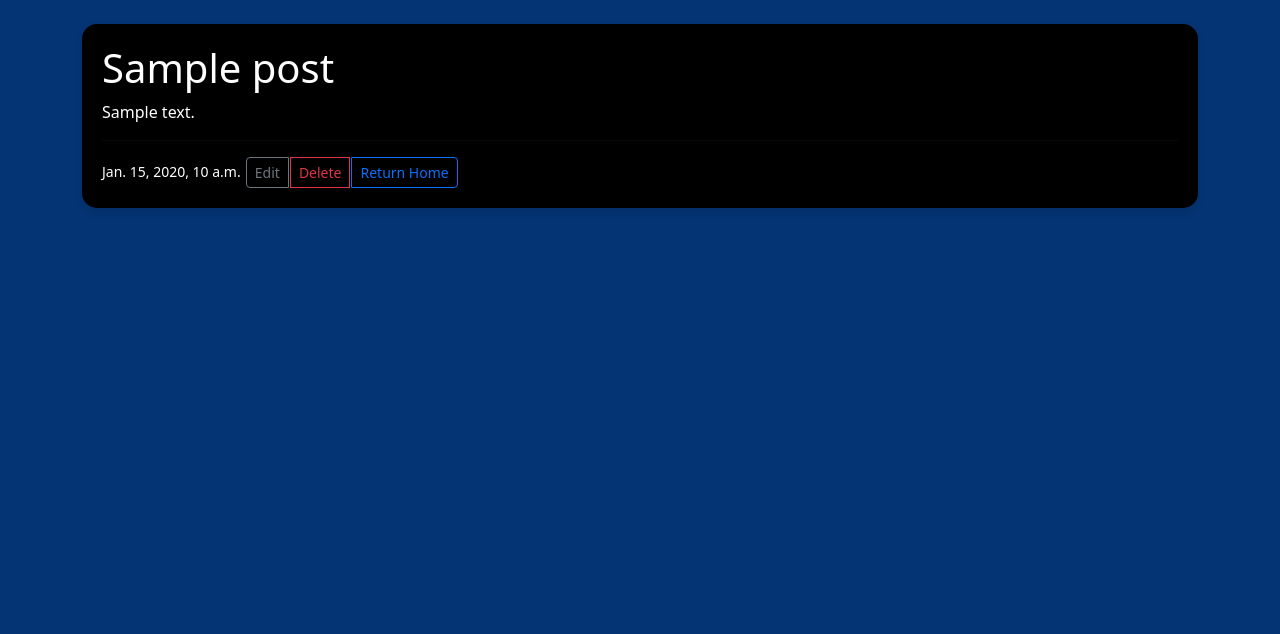
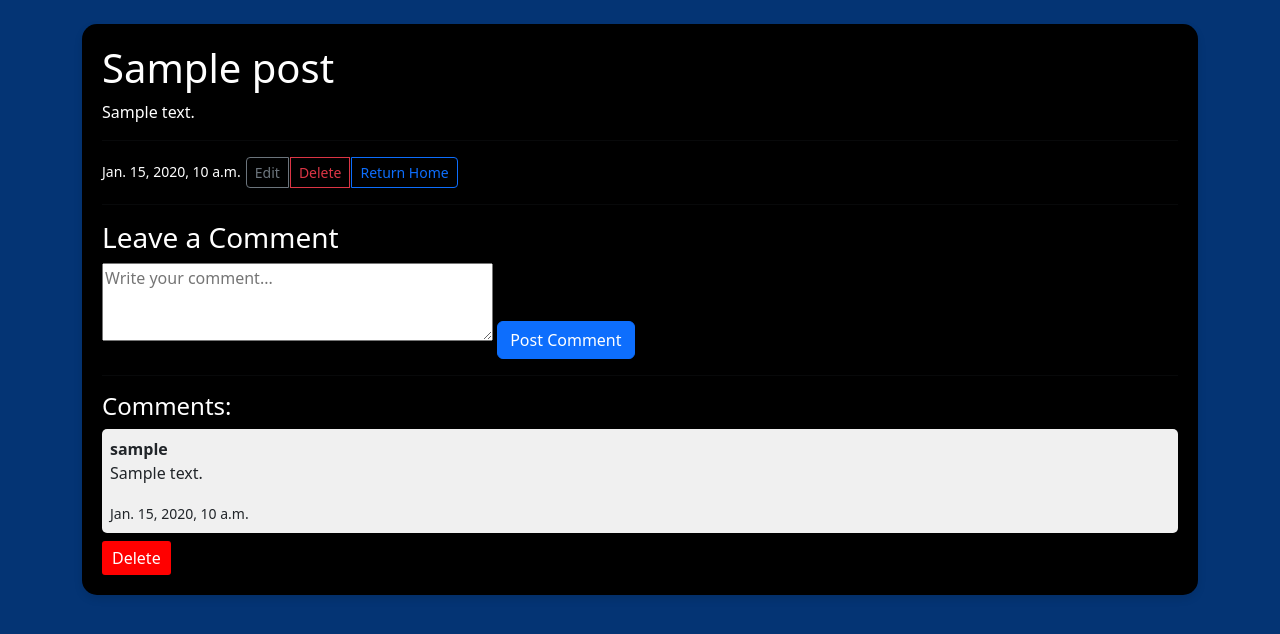
Before and after one commit to furqann76/Post-Website, a Django app: page /post/1 in a window 1280 px wide. Shown: the part 47-681 px from the top of the page. Run offline with Django 5.2, Linux system fonts and the light colour scheme; a user stored in the database is signed in; tables that the repository leaves empty hold one stand-in row (values such as "Sample post"); some libraries are stand-ins or nearby versions.

Commit message:
did some changes

```diff
--- a/blog/form.py
+++ b/blog/form.py
@@ -2,6 +2,7 @@ from django import forms
 from django.contrib.auth.forms import UserCreationForm
 from django.contrib.auth.models import User
 from blog.models import Profile
+from .models import Comment
 
 
 class UserRegisterForm(UserCreationForm):
@@ -47,4 +48,15 @@ class EditUserForm(forms.ModelForm):
 class EditProfileForm(forms.ModelForm):
     class Meta:
         model = Profile
-        fields = ["phone_number", "address"]
+        fields = ["phone_number", "address", "profile_pic"]
+
+
+class CommentForm(forms.ModelForm):
+    class Meta:
+        model = Comment
+        fields = ["body"]
+        widgets = {
+            "body": forms.Textarea(
+                attrs={"rows": 3, "placeholder": "Write your comment..."}
+            ),
+        }
--- a/blog/models.py
+++ b/blog/models.py
@@ -45,3 +45,13 @@ class Post(models.Model):
 
     def get_absolute_url(self):
         return reverse("post-detail", args=[str(self.pk)])
+
+
+class Comment(models.Model):
+    post = models.ForeignKey("Post", on_delete=models.CASCADE, related_name="comments")
+    user = models.ForeignKey(User, on_delete=models.CASCADE)
+    body = models.TextField()
+    created_at = models.DateTimeField(auto_now_add=True)
+
+    def __str__(self):
+        return f"{self.user.username} on {self.post.title}"
--- a/blog/templates/blog/edit_profile.html
+++ b/blog/templates/blog/edit_profile.html
@@ -48,7 +48,7 @@
 
 <div class="edit-box">
     <h2>Edit Profile</h2>
-    <form method="post">
+    <form method="post" enctype="multipart/form-data">
         {% csrf_token %}
 
         <!-- User fields -->
@@ -65,6 +65,9 @@
         <label class="form-label">Address</label>
         {{ profile_form.address|add_class:"form-control" }}
 
+        <label class="form-label">Profile Picture</label>
+        {{ profile_form.profile_pic|add_class:"form-control" }}
+
         <button type="submit" class="btn-update">Update</button>
     </form>
 </div>
--- a/blog/templates/blog/post_detail.html
+++ b/blog/templates/blog/post_detail.html
@@ -11,6 +11,38 @@
         <a href="{% url 'post-delete' post.pk %}" class="btn btn-sm btn-outline-danger" style="margin-left: 1px;">Delete</a>
         <a href="{% url 'home' %}" class="btn btn-sm btn-outline-primary" style="margin-left: 1px;">Return Home</a>
     </div>
+    <hr>
+    <h3 style="color:white;">Leave a Comment</h3>
+
+        {% if user.is_authenticated %}
+    <form method="post">
+            {% csrf_token %}
+            {{ comment_form.body }}
+        <button type="submit" class="btn btn-primary mt-2">Post Comment</button>
+    </form>
+        {% else %}
+    <p style="color:white;">Please <a href="{% url 'login' %}">log in</a> to comment.</p>
+        {% endif %}
+
+    <hr>
+    <h4 style="color:white;">Comments:</h4>
+
+        {% for comment in comments %}
+            <div class="mb-2 p-2" style="background:#f0f0f0; border-radius:5px;">
+                <strong>{{ comment.user.username }}</strong><br>
+                <p>{{ comment.body }}</p>
+                <small>{{ comment.created_at}}</small>
+            </div>
+            <form method="post" action="{% url 'delete_comment' comment.id %}" style="display: inline;">
+                {% csrf_token %}
+                <button type="submit" style="background-color: red; color: white; border: none; padding: 5px 10px; border-radius: 3px;">
+                    Delete
+                </button>
+            </form>
+        {% empty %}
+            <p style="color:white;">No comments yet. Be the first to comment!</p>
+        {% endfor %}
+
 </div>
 
 
--- a/blog/urls.py
+++ b/blog/urls.py
@@ -17,6 +17,10 @@ urlpatterns = [
     path("register/", blog_views.register, name="register"),  # type: ignore
     path("profile/", blog_views.profile, name="profile"),  # type: ignore
     path("edit_profile/", views.edit_profile, name="edit_profile"),
+    path("post/<int:pk>/", views.post_detail, name="post_detail"),
+    path(
+        "comment/<int:comment_id>/delete/", views.delete_comment, name="delete_comment"
+    ),
     path(
         "login/",
         auth_views.LoginView.as_view(template_name="blog/login.html"),
--- a/blog/views.py
+++ b/blog/views.py
@@ -1,5 +1,5 @@
 from django.shortcuts import render, get_object_or_404, redirect
-from .models import Post
+from .models import Post, Comment
 from django.views.generic import CreateView, UpdateView, DeleteView
 from django.urls import reverse_lazy
 from django.contrib.auth.decorators import login_required
@@ -8,6 +8,8 @@ from django.contrib import messages
 from .form import UserRegisterForm
 from django.contrib.auth import login
 from .form import EditUserForm, EditProfileForm
+from .form import CommentForm
+from django.http import HttpResponseForbidden
 
 
 def register(request):
@@ -30,8 +32,10 @@ def edit_profile(request):
     profile = user.profile
 
     if request.method == "POST":
-        user_form = EditUserForm(request.POST, instance=user)
-        profile_form = EditProfileForm(request.POST, instance=profile)
+        user_form = EditUserForm(request.POST, instance=request.user)
+        profile_form = EditProfileForm(
+            request.POST, request.FILES, instance=request.user.profile
+        )
 
         if user_form.is_valid() and profile_form.is_valid():
             user_form.save()
@@ -65,7 +69,28 @@ def home(request):
 @login_required
 def post_detail(request, pk):
     post = get_object_or_404(Post, pk=pk)
-    return render(request, "blog/post_detail.html", {"post": post})
+    comments = post.comments.all().order_by("-created_at")
+
+    if request.method == "POST":
+        comment_form = CommentForm(request.POST)
+        if comment_form.is_valid():
+            new_comment = comment_form.save(commit=False)
+            new_comment.user = request.user
+            new_comment.post = post
+            new_comment.save()
+            return redirect("post_detail", pk=post.pk)
+    else:
+        comment_form = CommentForm()
+
+    return render(
+        request,
+        "blog/post_detail.html",
+        {
+            "post": post,
+            "comments": comments,
+            "comment_form": comment_form,
+        },
+    )
 
 
 # Create Post
@@ -89,3 +114,15 @@ class PostDeleteView(LoginRequiredMixin, DeleteView):
     model = Post
     template_name = "blog/post_delete.html"
     success_url = reverse_lazy("home")
+
+
+@login_required
+def delete_comment(request, comment_id):
+    comment = get_object_or_404(Comment, id=comment_id)
+
+    if comment.user != request.user:
+        return HttpResponseForbidden("You are not allowed to delete this comment.")
+
+    post_pk = comment.post.pk
+    comment.delete()
+    return redirect("post_detail", pk=post_pk)
--- a/myapp/urls.py
+++ b/myapp/urls.py
@@ -17,9 +17,13 @@ Including another URLconf
 
 from django.contrib import admin
 from django.urls import path, include
+from django.conf import settings
+from django.conf.urls.static import static
 
 
 urlpatterns = [
     path("admin/", admin.site.urls),
     path("", include("blog.urls")),
 ]
+
+static(settings.MEDIA_URL, document_root=settings.MEDIA_ROOT)
```
Also changed, not shown: blog/migrations/0006_alter_profile_address_comment.py (added).
